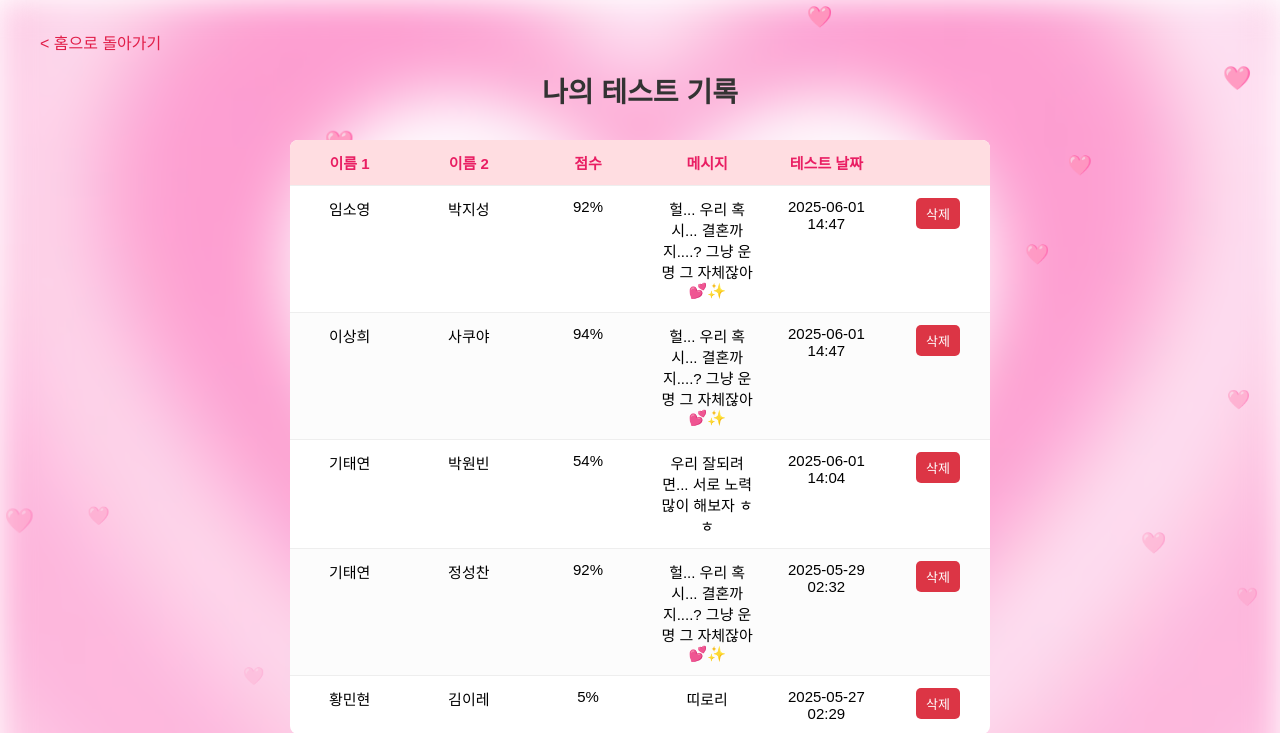
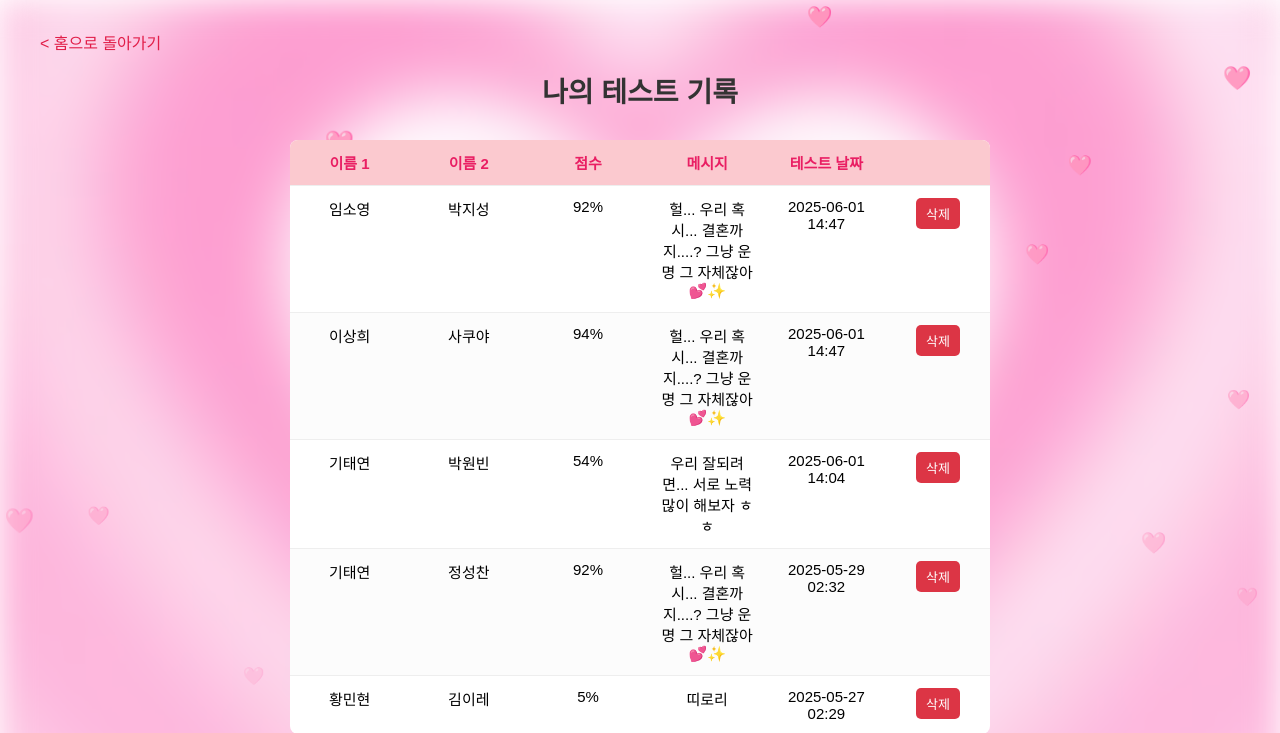
Before and after one commit to tyzzxxkk/Signal, a Flask app: page /history in a window 1280 px wide. Shown: the top 733 px of the page. Run offline with Flask 3, Linux system fonts and the light colour scheme; a user stored in the database is signed in.

Commit message:
fixfeat: 히스토리 디자인 개선 및 기능 추가

```diff
--- a/templates/history.html
+++ b/templates/history.html
@@ -95,7 +95,7 @@
         }
 
         th {
-            background-color: #ffdde1;
+            background-color: #fbc9cf;
             color: #e91e63;
             font-weight: bold;
         }
--- a/templates/home.html
+++ b/templates/home.html
@@ -86,10 +86,7 @@
       margin-top: 20px;
       font-size: 14px;
       color: #444;
-    }
-
-    .history-link:hover {
-      text-decoration: underline;
+      text-decoration: none;
     }
 
     .falling-heart {
```
Also changed, not shown: instance/site.db.
